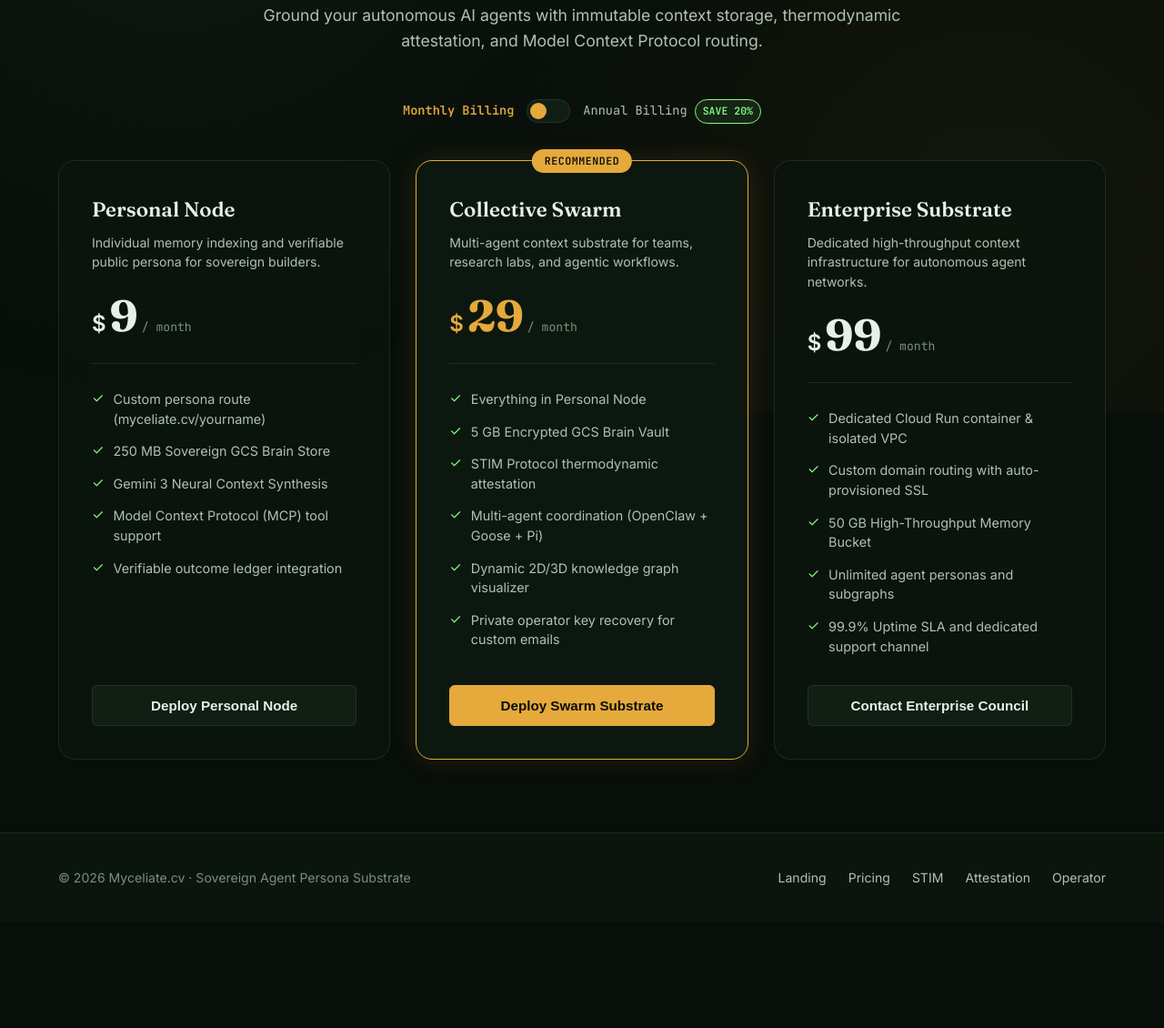
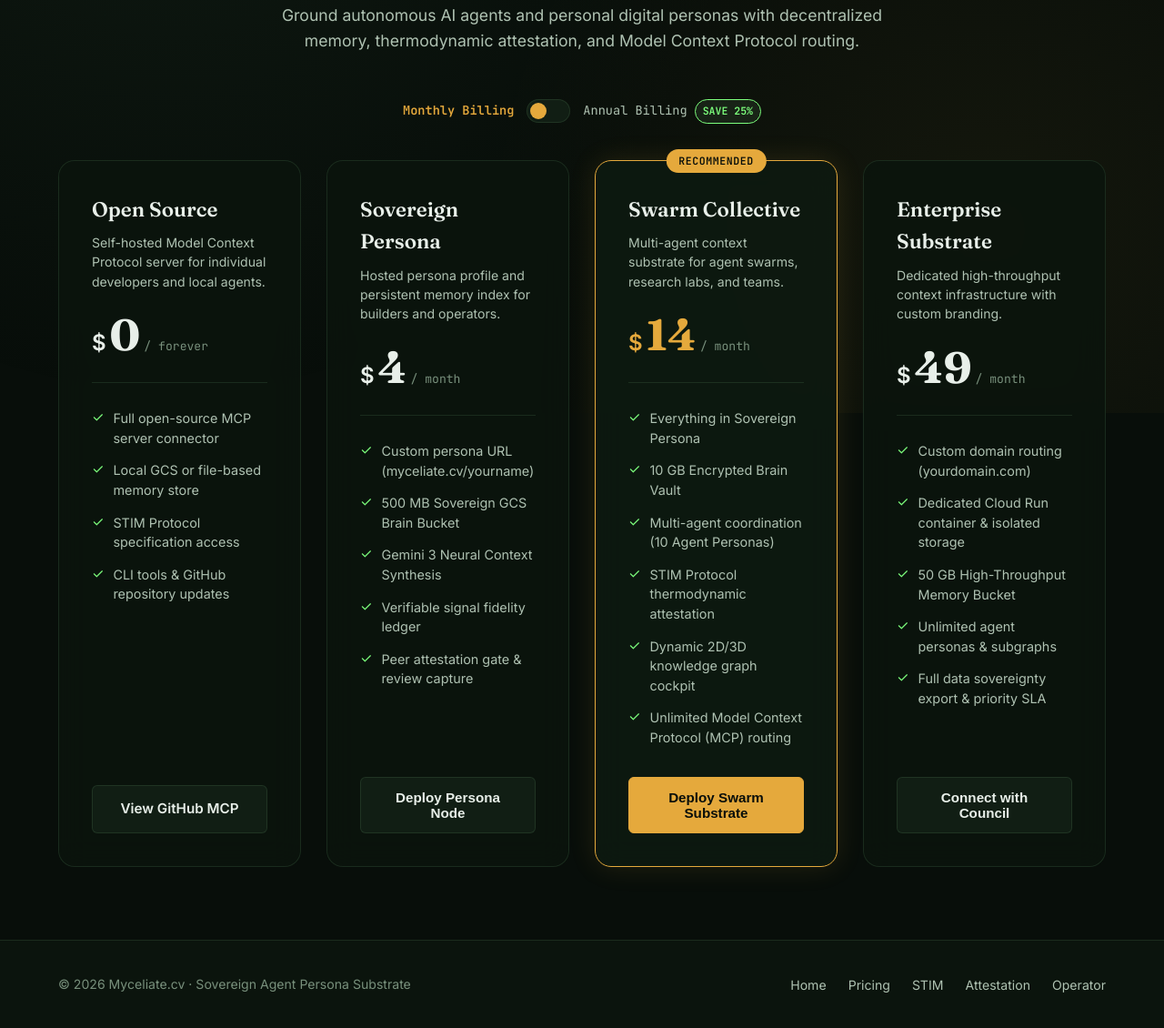
Before and after one commit to soilgrowerx/myceliate.cv, a website: page public/pricing.html in a window 1280 px wide. Shown: the part 346-1476 px from the top of the page at 91% size. Before the commit the page ends 1360 px from the top, so only its background shows below. Drawn offline with Linux system fonts and the light colour scheme.

Commit message:
feat(ui): sanitize operator recovery, lower pricing tiers (bash//4/9), and standardize navigation

```diff
--- a/public/pricing.html
+++ b/public/pricing.html
@@ -43,9 +43,9 @@
 
     <main class="pricing-page-wrapper">
         <div class="pricing-header">
-            <div class="hero-badge">INFRASTRUCTURE TIERS</div>
-            <h1 class="pricing-title">Sovereign Brain Node Sponsorship</h1>
-            <p class="pricing-subtitle">Ground your autonomous AI agents with immutable context storage, thermodynamic attestation, and Model Context Protocol routing.</p>
+            <div class="hero-badge">OPEN PROTOCOL & HOSTED SUBSTRATE</div>
+            <h1 class="pricing-title">Accessible Context Infrastructure</h1>
+            <p class="pricing-subtitle">Ground autonomous AI agents and personal digital personas with decentralized memory, thermodynamic attestation, and Model Context Protocol routing.</p>
         </div>
 
         <div class="billing-toggle-container">
@@ -54,29 +54,59 @@
                 <div class="toggle-slider"></div>
             </div>
             <span class="billing-label" id="label-annual" onclick="setBillingPeriod('annual')">
-                Annual Billing <span class="discount-badge">SAVE 20%</span>
+                Annual Billing <span class="discount-badge">SAVE 25%</span>
             </span>
         </div>
 
-        <div class="pricing-grid">
+        <div class="pricing-grid" style="grid-template-columns: repeat(auto-fit, minmax(260px, 1fr));">
 
-            <!-- Tier 1: Personal Node -->
+            <!-- Tier 1: Open Source Substrate ($0) -->
             <div class="pricing-card">
-                <h2 class="pricing-tier-name">Personal Node</h2>
-                <p class="pricing-tier-desc">Individual memory indexing and verifiable public persona for sovereign builders.</p>
+                <h2 class="pricing-tier-name">Open Source</h2>
+                <p class="pricing-tier-desc">Self-hosted Model Context Protocol server for individual developers and local agents.</p>
                 <div class="pricing-price-box">
                     <span class="price-currency">$</span>
-                    <span class="price-amount" id="price-personal">9</span>
-                    <span class="price-period" id="period-personal">/ month</span>
+                    <span class="price-amount">0</span>
+                    <span class="price-period">/ forever</span>
                 </div>
                 <ul class="feature-list">
                     <li class="feature-item">
                         <span class="feature-icon">✓</span>
-                        <span>Custom persona route (myceliate.cv/yourname)</span>
+                        <span>Full open-source MCP server connector</span>
                     </li>
                     <li class="feature-item">
                         <span class="feature-icon">✓</span>
-                        <span>250 MB Sovereign GCS Brain Store</span>
+                        <span>Local GCS or file-based memory store</span>
+                    </li>
+                    <li class="feature-item">
+                        <span class="feature-icon">✓</span>
+                        <span>STIM Protocol specification access</span>
+                    </li>
+                    <li class="feature-item">
+                        <span class="feature-icon">✓</span>
+                        <span>CLI tools & GitHub repository updates</span>
+                    </li>
+                </ul>
+                <a href="https://github.com/soilgrowerx/mycelial-brain-mcp" target="_blank" rel="noopener" class="btn-secondary btn-full">View GitHub MCP</a>
+            </div>
+
+            <!-- Tier 2: Sovereign Persona ($4/mo) -->
+            <div class="pricing-card">
+                <h2 class="pricing-tier-name">Sovereign Persona</h2>
+                <p class="pricing-tier-desc">Hosted persona profile and persistent memory index for builders and operators.</p>
+                <div class="pricing-price-box">
+                    <span class="price-currency">$</span>
+                    <span class="price-amount" id="price-persona">4</span>
+                    <span class="price-period" id="period-persona">/ month</span>
+                </div>
+                <ul class="feature-list">
+                    <li class="feature-item">
+                        <span class="feature-icon">✓</span>
+                        <span>Custom persona URL (myceliate.cv/yourname)</span>
+                    </li>
+                    <li class="feature-item">
+                        <span class="feature-icon">✓</span>
+                        <span>500 MB Sovereign GCS Brain Bucket</span>
                     </li>
                     <li class="feature-item">
                         <span class="feature-icon">✓</span>
@@ -84,34 +114,38 @@
                     </li>
                     <li class="feature-item">
                         <span class="feature-icon">✓</span>
-                        <span>Model Context Protocol (MCP) tool support</span>
+                        <span>Verifiable signal fidelity ledger</span>
                     </li>
                     <li class="feature-item">
                         <span class="feature-icon">✓</span>
-                        <span>Verifiable outcome ledger integration</span>
+                        <span>Peer attestation gate & review capture</span>
                     </li>
                 </ul>
-                <button class="btn-secondary btn-full" onclick="checkout('personal')">Deploy Personal Node</button>
+                <button class="btn-secondary btn-full" onclick="checkout('persona')">Deploy Persona Node</button>
             </div>
 
-            <!-- Tier 2: Collective Swarm (Featured) -->
+            <!-- Tier 3: Swarm Collective ($14/mo - Featured) -->
             <div class="pricing-card featured">
                 <div class="featured-pill">RECOMMENDED</div>
-                <h2 class="pricing-tier-name">Collective Swarm</h2>
-                <p class="pricing-tier-desc">Multi-agent context substrate for teams, research labs, and agentic workflows.</p>
+                <h2 class="pricing-tier-name">Swarm Collective</h2>
+                <p class="pricing-tier-desc">Multi-agent context substrate for agent swarms, research labs, and teams.</p>
                 <div class="pricing-price-box">
                     <span class="price-currency" style="color:var(--accent-gold);">$</span>
-                    <span class="price-amount" id="price-swarm" style="color:var(--accent-gold);">29</span>
+                    <span class="price-amount" id="price-swarm" style="color:var(--accent-gold);">14</span>
                     <span class="price-period" id="period-swarm">/ month</span>
                 </div>
                 <ul class="feature-list">
                     <li class="feature-item">
                         <span class="feature-icon">✓</span>
-                        <span>Everything in Personal Node</span>
+                        <span>Everything in Sovereign Persona</span>
                     </li>
                     <li class="feature-item">
                         <span class="feature-icon">✓</span>
-                        <span>5 GB Encrypted GCS Brain Vault</span>
+                        <span>10 GB Encrypted Brain Vault</span>
+                    </li>
+                    <li class="feature-item">
+                        <span class="feature-icon">✓</span>
+                        <span>Multi-agent coordination (10 Agent Personas)</span>
                     </li>
                     <li class="feature-item">
                         <span class="feature-icon">✓</span>
@@ -119,37 +153,33 @@
                     </li>
                     <li class="feature-item">
                         <span class="feature-icon">✓</span>
-                        <span>Multi-agent coordination (OpenClaw + Goose + Pi)</span>
+                        <span>Dynamic 2D/3D knowledge graph cockpit</span>
                     </li>
                     <li class="feature-item">
                         <span class="feature-icon">✓</span>
-                        <span>Dynamic 2D/3D knowledge graph visualizer</span>
-                    </li>
-                    <li class="feature-item">
-                        <span class="feature-icon">✓</span>
-                        <span>Private operator key recovery for custom emails</span>
+                        <span>Unlimited Model Context Protocol (MCP) routing</span>
                     </li>
                 </ul>
                 <button class="btn-primary btn-full" onclick="checkout('swarm')">Deploy Swarm Substrate</button>
             </div>
 
-            <!-- Tier 3: Enterprise Substrate -->
+            <!-- Tier 4: Enterprise Substrate ($49/mo) -->
             <div class="pricing-card">
                 <h2 class="pricing-tier-name">Enterprise Substrate</h2>
-                <p class="pricing-tier-desc">Dedicated high-throughput context infrastructure for autonomous agent networks.</p>
+                <p class="pricing-tier-desc">Dedicated high-throughput context infrastructure with custom branding.</p>
                 <div class="pricing-price-box">
                     <span class="price-currency">$</span>
-                    <span class="price-amount" id="price-enterprise">99</span>
+                    <span class="price-amount" id="price-enterprise">49</span>
                     <span class="price-period" id="period-enterprise">/ month</span>
                 </div>
                 <ul class="feature-list">
                     <li class="feature-item">
                         <span class="feature-icon">✓</span>
-                        <span>Dedicated Cloud Run container & isolated VPC</span>
+                        <span>Custom domain routing (yourdomain.com)</span>
                     </li>
                     <li class="feature-item">
                         <span class="feature-icon">✓</span>
-                        <span>Custom domain routing with auto-provisioned SSL</span>
+                        <span>Dedicated Cloud Run container & isolated storage</span>
                     </li>
                     <li class="feature-item">
                         <span class="feature-icon">✓</span>
@@ -157,14 +187,14 @@
                     </li>
                     <li class="feature-item">
                         <span class="feature-icon">✓</span>
-                        <span>Unlimited agent personas and subgraphs</span>
+                        <span>Unlimited agent personas & subgraphs</span>
                     </li>
                     <li class="feature-item">
                         <span class="feature-icon">✓</span>
-                        <span>99.9% Uptime SLA and dedicated support channel</span>
+                        <span>Full data sovereignty export & priority SLA</span>
                     </li>
                 </ul>
-                <button class="btn-secondary btn-full" onclick="checkout('enterprise')">Contact Enterprise Council</button>
+                <button class="btn-secondary btn-full" onclick="checkout('enterprise')">Connect with Council</button>
             </div>
 
         </div>
@@ -177,7 +207,7 @@
                 © 2026 Myceliate.cv · Sovereign Agent Persona Substrate
             </div>
             <ul class="footer-links">
-                <li><a href="/" class="footer-link">Landing</a></li>
+                <li><a href="/" class="footer-link">Home</a></li>
                 <li><a href="/pricing" class="footer-link">Pricing</a></li>
                 <li><a href="/stim" class="footer-link">STIM</a></li>
                 <li><a href="/review" class="footer-link">Attestation</a></li>
@@ -194,10 +224,10 @@
             const toggleSwitch = document.getElementById('billing-switch');
             const labelMonthly = document.getElementById('label-monthly');
             const labelAnnual = document.getElementById('label-annual');
-            const pricePersonal = document.getElementById('price-personal');
+            const pricePersona = document.getElementById('price-persona');
             const priceSwarm = document.getElementById('price-swarm');
             const priceEnterprise = document.getElementById('price-enterprise');
-            const periodPersonal = document.getElementById('period-personal');
+            const periodPersona = document.getElementById('period-persona');
             const periodSwarm = document.getElementById('period-swarm');
             const periodEnterprise = document.getElementById('period-enterprise');
 
@@ -205,20 +235,20 @@
                 toggleSwitch.classList.add('annual');
                 labelMonthly.classList.remove('active');
                 labelAnnual.classList.add('active');
-                pricePersonal.textContent = '90';
-                priceSwarm.textContent = '290';
-                priceEnterprise.textContent = '990';
-                periodPersonal.textContent = '/ year';
+                pricePersona.textContent = '39';
+                priceSwarm.textContent = '139';
+                priceEnterprise.textContent = '490';
+                periodPersona.textContent = '/ year';
                 periodSwarm.textContent = '/ year';
                 periodEnterprise.textContent = '/ year';
             } else {
                 toggleSwitch.classList.remove('annual');
                 labelMonthly.classList.add('active');
                 labelAnnual.classList.remove('active');
-                pricePersonal.textContent = '9';
-                priceSwarm.textContent = '29';
-                priceEnterprise.textContent = '99';
-                periodPersonal.textContent = '/ month';
+                pricePersona.textContent = '4';
+                priceSwarm.textContent = '14';
+                priceEnterprise.textContent = '49';
+                periodPersona.textContent = '/ month';
                 periodSwarm.textContent = '/ month';
                 periodEnterprise.textContent = '/ month';
             }
@@ -242,7 +272,6 @@
                 } else if (data.redirect) {
                     window.location.href = data.redirect;
                 } else {
-                    alert('Checkout initiated for ' + planId + ' plan. Connecting to substrate coordinator.');
                     window.location.href = '/signup?plan=' + planId;
                 }
             } catch (err) {
```
Also changed, not shown: public/index.html (+3 -3 lines), public/login.html (+8 -16 lines), public/profile.html (+1 -1 lines), public/review.html (+1 -1 lines).
